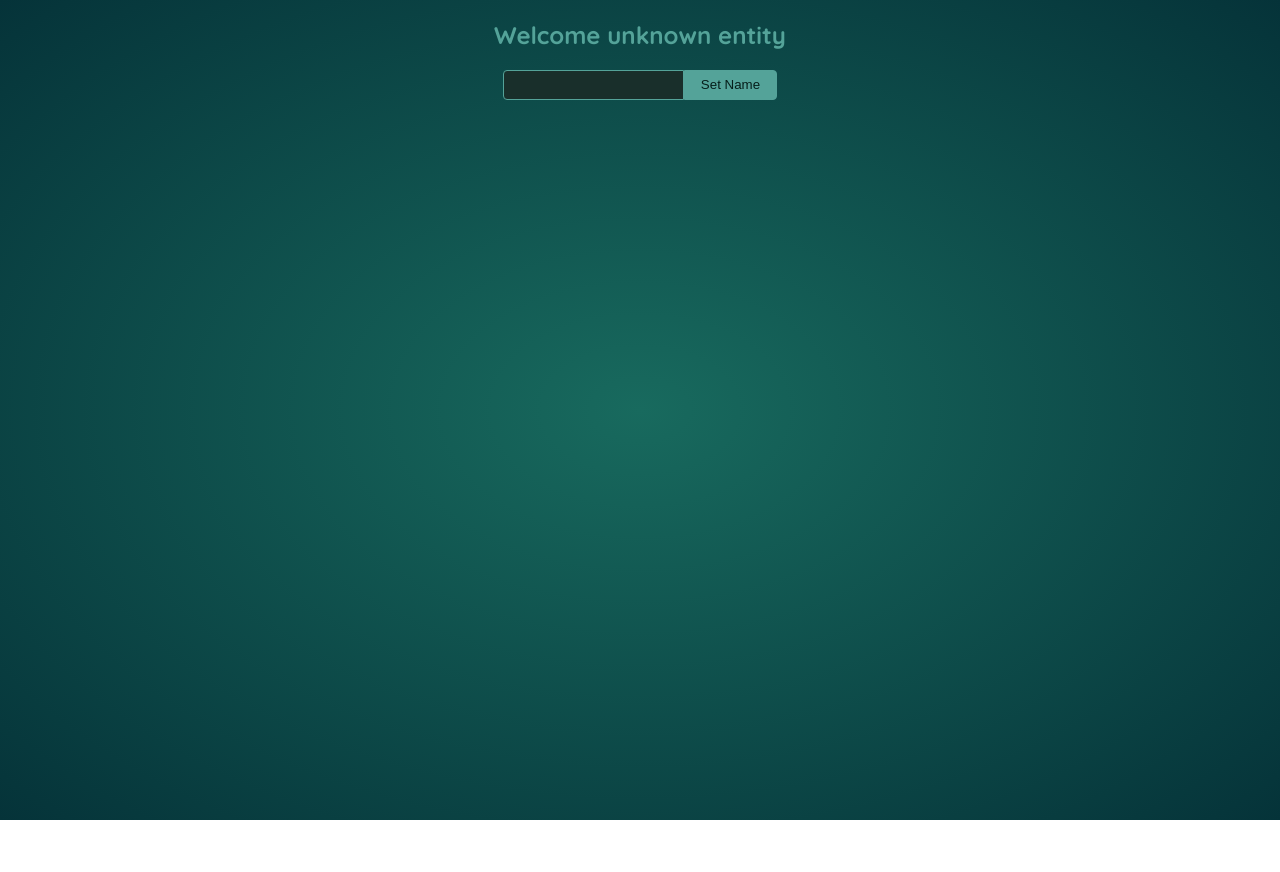
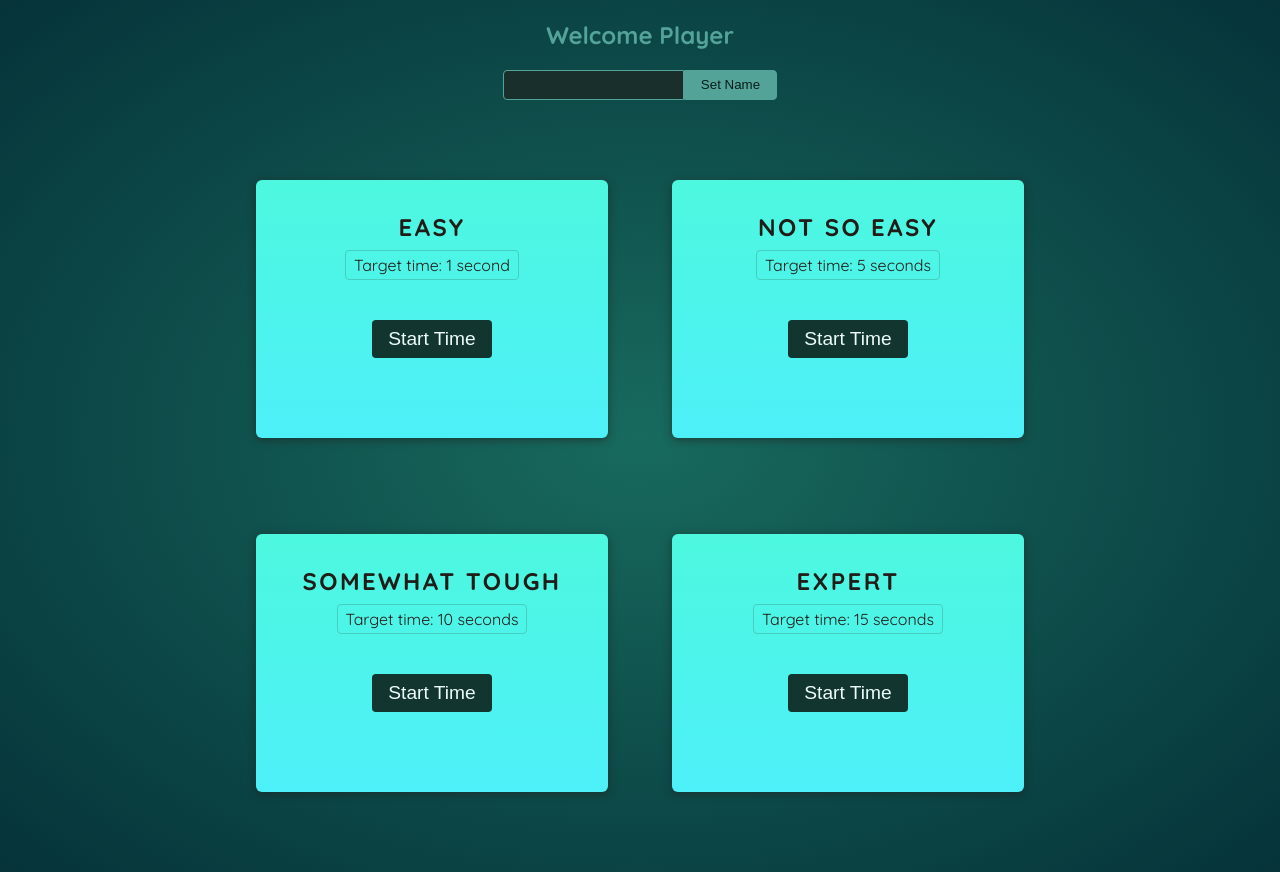
Before and after one commit to sakuraAK/react, a React (Vite) app: page / in a window 1280 px wide. Before the commit the page ends 820 px from the top, so only its background shows below. Built offline with nearby package versions, Linux system fonts and the light colour scheme; a web font is replaced by a local one.

Commit message:
Add challenge

```diff
--- a/src/ChallengeApp.jsx
+++ b/src/ChallengeApp.jsx
@@ -1,10 +1,16 @@
 import Player from './components/ChallengeAppComponents/Player';
+import TimerChallengeComponent from './components/ChallengeAppComponents/TimerChallengeComponent';
 
 function ChallengeApp() {
   return (
     <>
       <Player />
-      <div id="challenges"></div>
+      <div id="challenges">
+        <TimerChallengeComponent title="Easy" targetTime={1}/>
+        <TimerChallengeComponent title="Not so easy" targetTime={5}/>
+        <TimerChallengeComponent title="Somewhat tough" targetTime={10}/>
+        <TimerChallengeComponent title="Expert" targetTime={15}/>
+      </div>
     </>
   );
 }
--- a/src/components/ChallengeAppComponents/Player.jsx
+++ b/src/components/ChallengeAppComponents/Player.jsx
@@ -1,10 +1,21 @@
+import {useRef, useState} from "react";
+
 export default function Player() {
+
+  const [playerName, updatePlayerName] = useState("Player");
+  const inputField = useRef();
+
+  function onClickHandler() {
+      updatePlayerName(inputField.current.value);
+      inputField.current.value = "";
+  }
+
   return (
     <section id="player">
-        <h2>Welcome unknown entity</h2>
+      <h2>Welcome {playerName}</h2>
       <p>
-          <input type="text" />
-          <button>Set Name</button>
+        <input ref={inputField} type="text" />
+        <button onClick={onClickHandler}>Set Name</button>
       </p>
     </section>
   );
--- /dev/null
+++ b/src/components/ChallengeAppComponents/TimerChallengeComponent.jsx
@@ -0,0 +1,49 @@
+import { useRef, useState } from "react";
+
+export default function TimerChallengeComponent({ title, targetTime }) {
+
+    const [timerStarted, updateTimerStarted] = useState(false);
+    const [timerExpired, updateTimerExpired] = useState(false);
+
+    const timeOutId = useRef();
+    const initTime = useRef();
+
+    function onTimerExpired() {
+        updateTimerExpired(true);
+        updateTimerStarted(false);
+    }
+
+    function onClickHandler() {
+        if (!timerStarted) {
+            updateTimerExpired(false);
+            updateTimerStarted(true);
+            timeOutId.current = setTimeout(onTimerExpired, targetTime * 1000);
+            initTime.current = Date.now();
+        }
+        else {
+            updateTimerStarted(false);
+            clearTimeout(timeOutId.current);
+            console.log(`Time left: ${targetTime - (Date.now() - initTime.current) / 1000}`);
+        }
+
+    }
+
+    return (
+        <section className="challenge">
+            <h2>{title}</h2>
+            <p className="challenge-time">
+                Target time: {targetTime} second{targetTime > 1 ? "s" : ""}
+            </p>
+            <p>
+                <button onClick={onClickHandler}>
+                    {timerStarted && !timerExpired ? "Stop Timer" : "Start Time"}
+                </button>
+            </p>
+
+            <p className={timerStarted ? "active" : ""}>
+                 {timerStarted && !timerExpired && "Time is running..."}
+            </p>
+        </section>
+
+    );
+}
```
Lines whose indentation alone changed are shown as unchanged.
